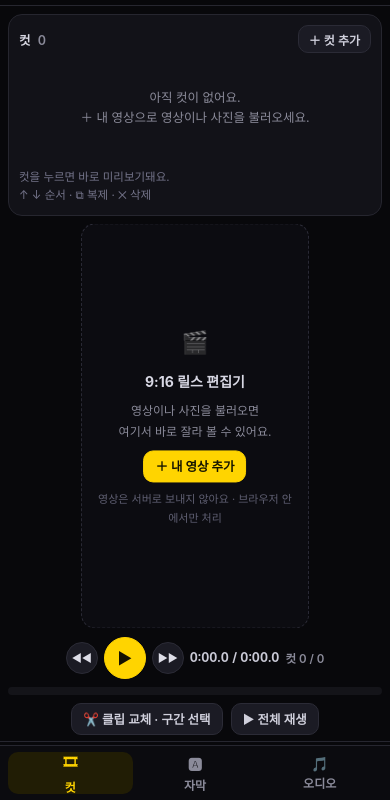
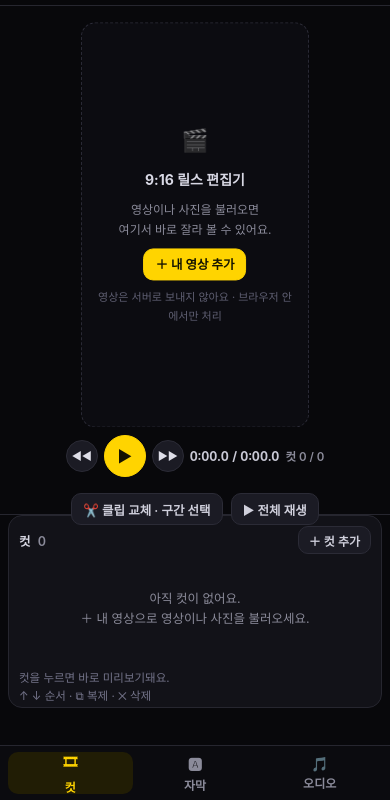
Before and after one commit to xepillos80-del/skydash3, a plain HTML site: page reels.html in a window 390 px wide. Shown: the part 44-844 px from the top of the page. Drawn offline with Linux system fonts and the light colour scheme; a web font is replaced by a local one.

Commit message:
Mobile: preview first, panels below

```diff
--- a/reels.html
+++ b/reels.html
@@ -205,9 +205,9 @@ input[type=checkbox]{accent-color:var(--yellow);width:16px;height:16px;margin:0;
   .brand .sub{display:none}
   .brand{font-size:14px}
   .btn{height:32px;padding:0 11px;font-size:12.5px}
-  .layout{display:block;height:calc(100dvh - 50px);overflow-y:auto;-webkit-overflow-scrolling:touch;padding:8px 8px 84px;gap:0}
-  .col{border-radius:14px;margin-bottom:8px;overflow:visible;height:auto;padding:10px}
-  .center{position:sticky;top:0;z-index:20;background:var(--bg);margin:-8px -8px 8px;padding:8px 8px 6px;border-radius:0;border:0;border-bottom:1px solid var(--line);overflow:visible}
+  .layout{display:flex;flex-direction:column;height:calc(100dvh - 50px);overflow-y:auto;-webkit-overflow-scrolling:touch;padding:8px 8px 84px;gap:0}
+  .col{border-radius:14px;margin-bottom:8px;overflow:visible;height:auto;padding:10px;order:2}
+  .center{order:-1;position:sticky;top:0;z-index:20;background:var(--bg);margin:-8px -8px 8px;padding:8px 8px 6px;border-radius:0;border:0;border-bottom:1px solid var(--line);overflow:visible}
   .previewWrap{flex:0 0 auto}
   #preview{height:min(48vh,110vw);width:auto}
   .emptyState{padding:14px;font-size:12px;gap:8px}
```
